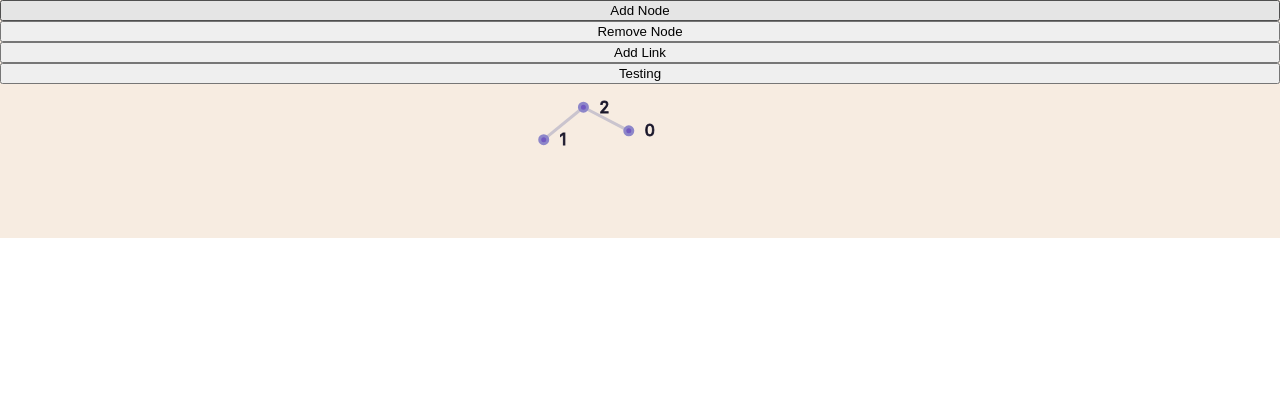
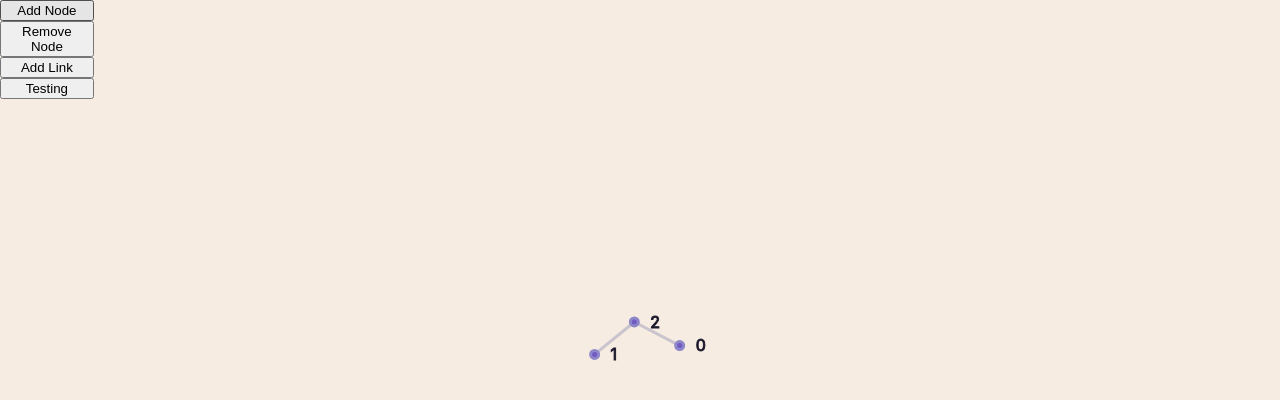
Before and after one commit to romangvk/graph-explorer, a React (Create React App) app: page / in a window 1280 px wide. Shown: the top 400 px of the page. Built offline with nearby package versions, Linux system fonts and the light colour scheme.

Commit message:
made fullscreen

```diff
--- a/src/App.css
+++ b/src/App.css
@@ -1,4 +1,8 @@
 .App {
   text-align: center;
   background: #f7ece1;
+  display:flex;
+  flex-direction: row;
+  width: 100vw;
+  height: 100vh;
 }
```
